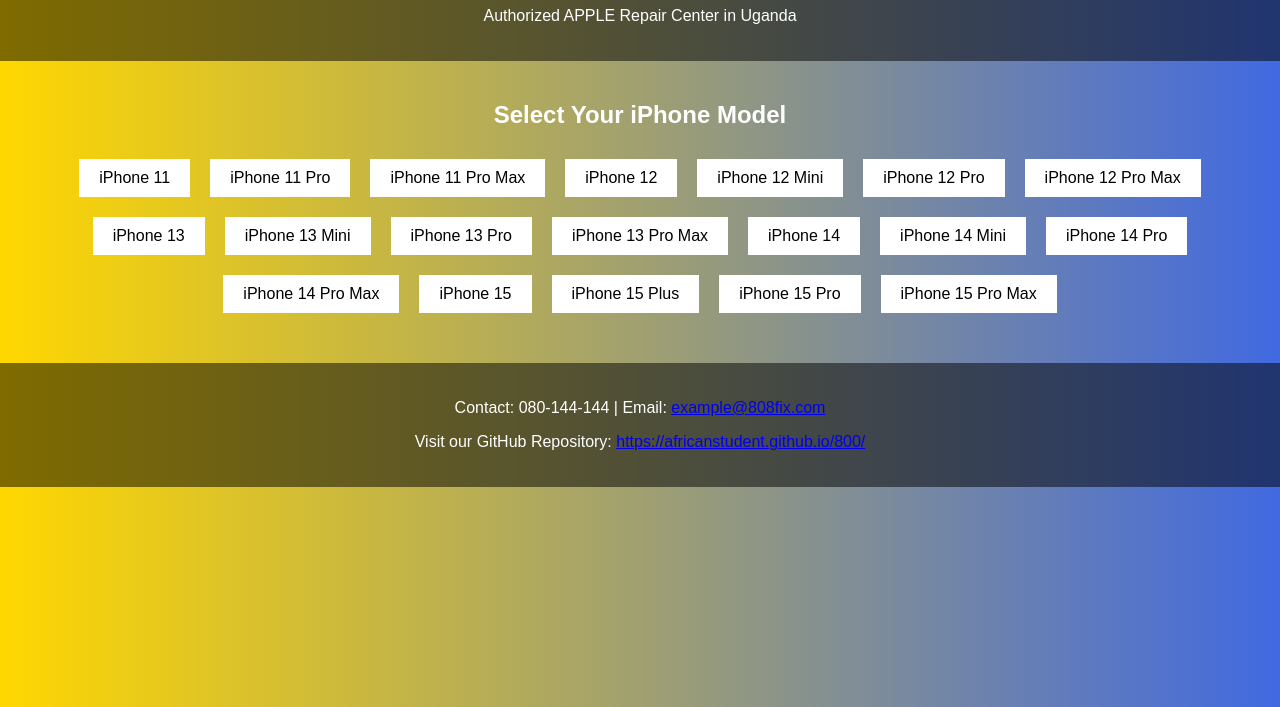
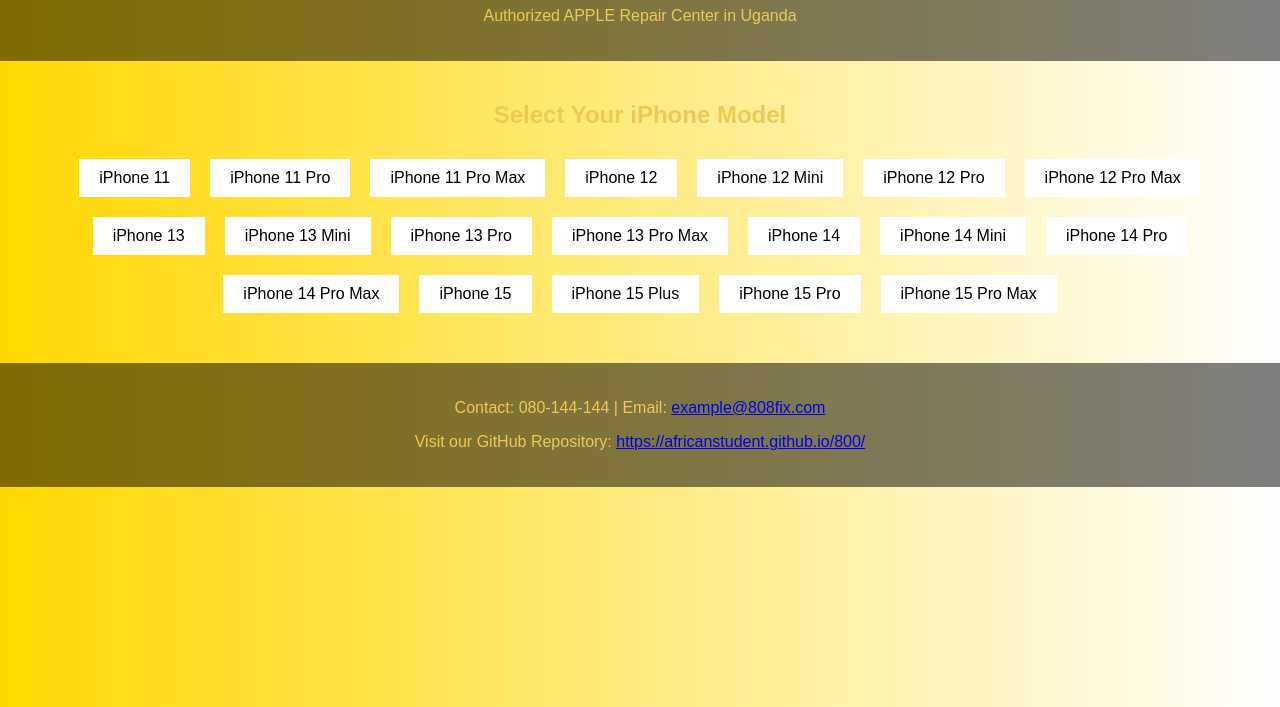
Before and after one commit to africanstudent/805, a plain HTML site: page home.html in a window 1280 px wide. Shown: the part 93-800 px from the top of the page. Drawn offline with Linux system fonts and the light colour scheme.

Commit message:
Initial commit

```diff
--- a/style.css
+++ b/style.css
@@ -1,7 +1,7 @@
 body {
     font-family: Arial, sans-serif;
-    background: linear-gradient(to right, gold, royalblue);
-    color: white;
+    background: linear-gradient(to right, gold, white);
+    color: rgb(239, 201, 87);
     text-align: center;
     margin: 0;
     padding: 0;
```
Also changed, not shown: 1 other file.
